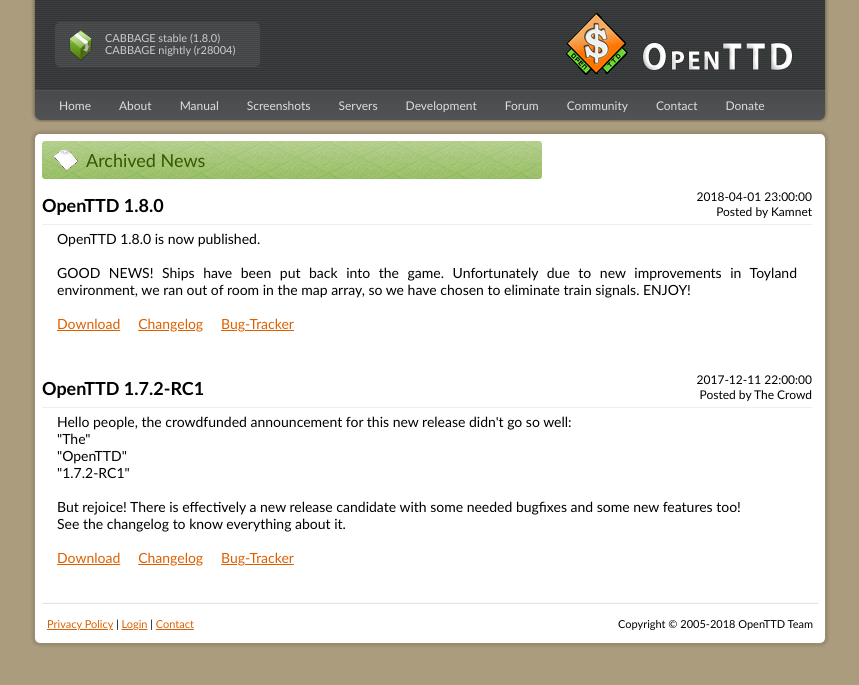
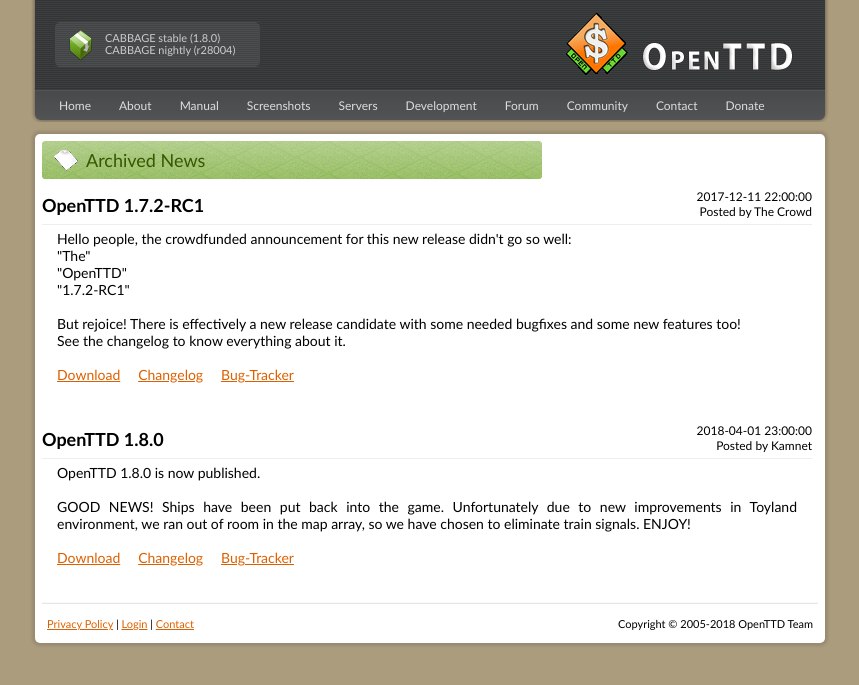
Before and after one commit to OpenTTD/website, a Jekyll site: the page built from pages/news_archive.html, in a window 1280 px wide. Shown: the top 685 px of the page, without its empty margins (210-1069 px from the left). Built offline with Jekyll 4.4.1, drawn with Linux system fonts in a browser that asks for light colours.

Commit message:
Codechange: swap implementation of news to Jekyll's built in post format

```diff
--- a/_config.yml
+++ b/_config.yml
@@ -24,7 +24,7 @@
   # set the template for news collection
   - scope:
       path: ""
-      type: "news"
+      type: "posts"
     values:
       layout: "news_item"
   # set the template for screenshots collection
@@ -35,10 +35,6 @@
       layout: "screenshot"
 
 collections:
-  # Jekyll has built in support for a blog system based on _posts
-  # but it's overkill, so I made a simple news collection
-  news:
-    output: true
   # profiles for post authors, contributors for contact page etc
   people:
     output: false
--- a/pages/index.html
+++ b/pages/index.html
@@ -93,7 +93,7 @@
                     <h3>Recent News</h3>
                 </div>
                 <!-- news sort order is by post id (numeric); could be extended to sort by date -->
-                {% assign news = site.news | reverse %}
+                {% assign news = site.posts | reverse %}
                 {% for news_item in news %}
                     {% include news_item_macro.html %}
                 {% endfor %}
--- a/pages/news_archive.html
+++ b/pages/news_archive.html
@@ -10,7 +10,7 @@
         <h3>Archived News</h3>
     </div>
     <!-- news sort order is by post id (numeric); could be extended to sort by date -->
-    {% assign news = site.news | reverse %}
+    {% assign news = site.posts | reverse %}
     {% for news_item in news %}
         {% include news_item_macro.html %}
     {% endfor %}
```
Also changed, not shown: _posts/2017-12-11-openttd 1.7.2-rc1.html (renamed from _news/231.html), _posts/2018-04-01-openttd-1.8.0.html (renamed from _news/234.html).
